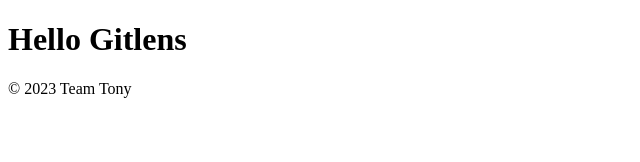
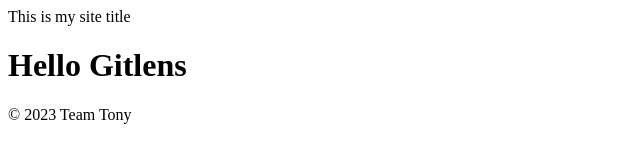
Before and after one commit to acidtone/hello-gitlens, a plain HTML site: page index.html in a window 1280 px wide. Shown: the whole page, without its empty margins (0-640 px from the left). Drawn offline with Linux system fonts and the light colour scheme.

Commit message:
added header

```diff
--- a/index.html
+++ b/index.html
@@ -7,6 +7,9 @@
   <title>Document</title>
 </head>
 <body>
+  <header>
+    <span>This is my site title</span>
+  </header>
   <h1>Hello Gitlens</h1>
   <footer>
     &copy; 2023 Team Tony
```
